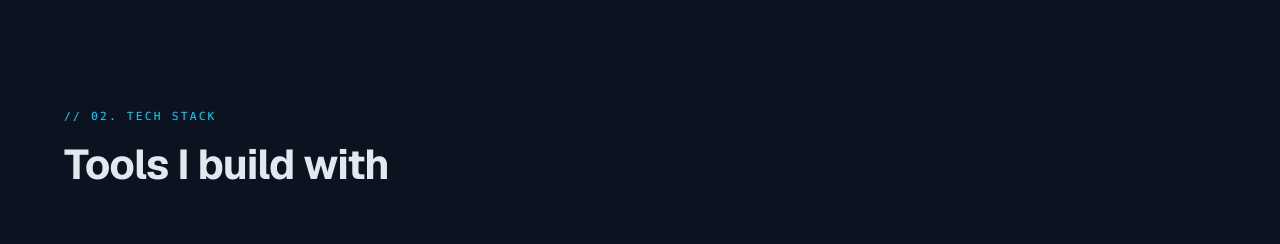
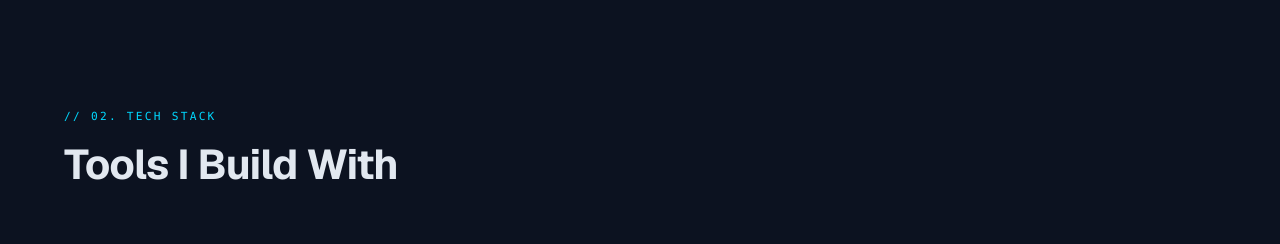
Before and after one commit to ws0x/binhakim-portfolio, a Next.js app: page / in a window 1280 px wide. Shown: the part 1640-1884 px from the top of the page. Built offline with nearby package versions, Linux system fonts and the light colour scheme; no server answers.

Commit message:
fix: Fixing some typos in headings

```diff
--- a/src/components/Skills.tsx
+++ b/src/components/Skills.tsx
@@ -69,7 +69,7 @@ export default function Skills() {
               letterSpacing: "-0.02em",
             }}
           >
-            Tools I build with
+            Tools I Build With
           </h2>
         </motion.div>
 
```
